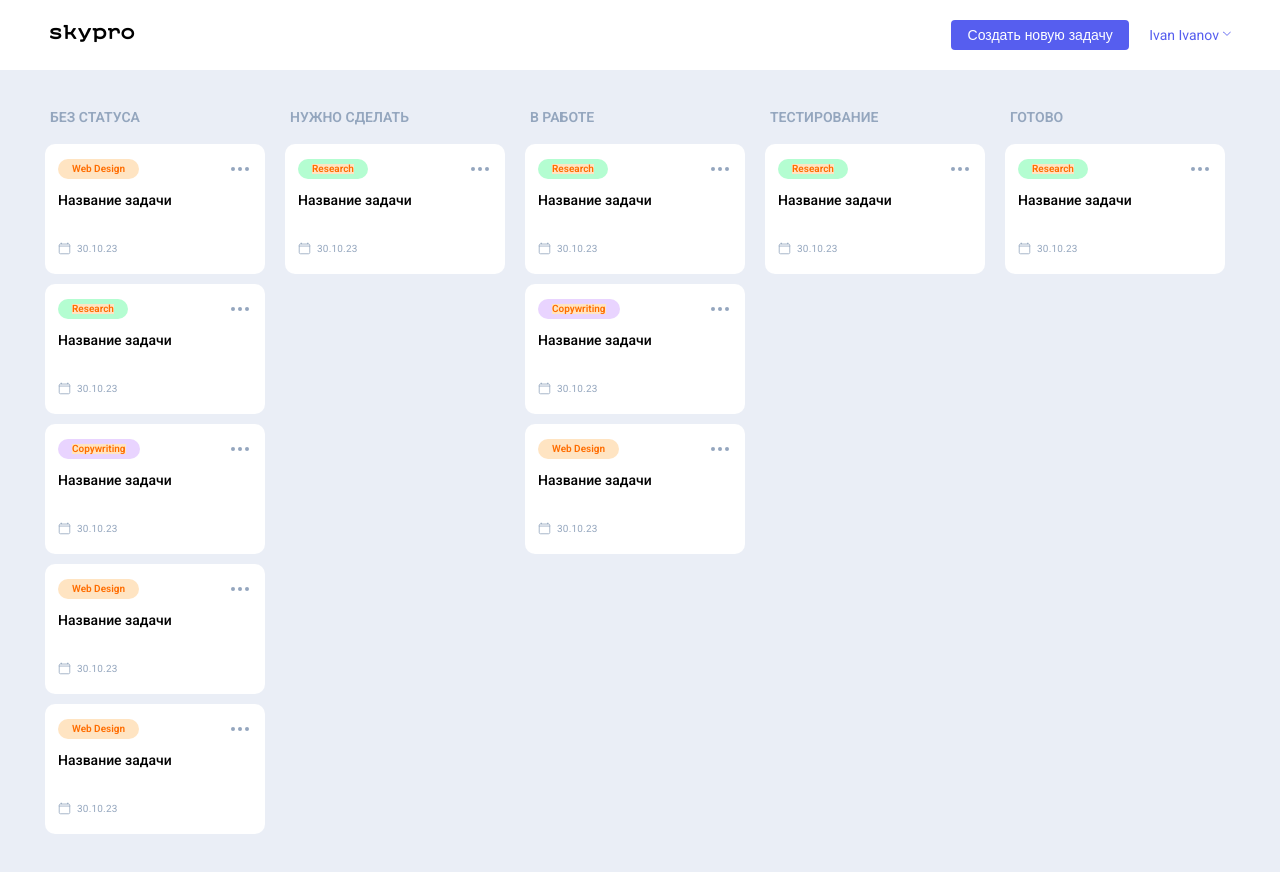
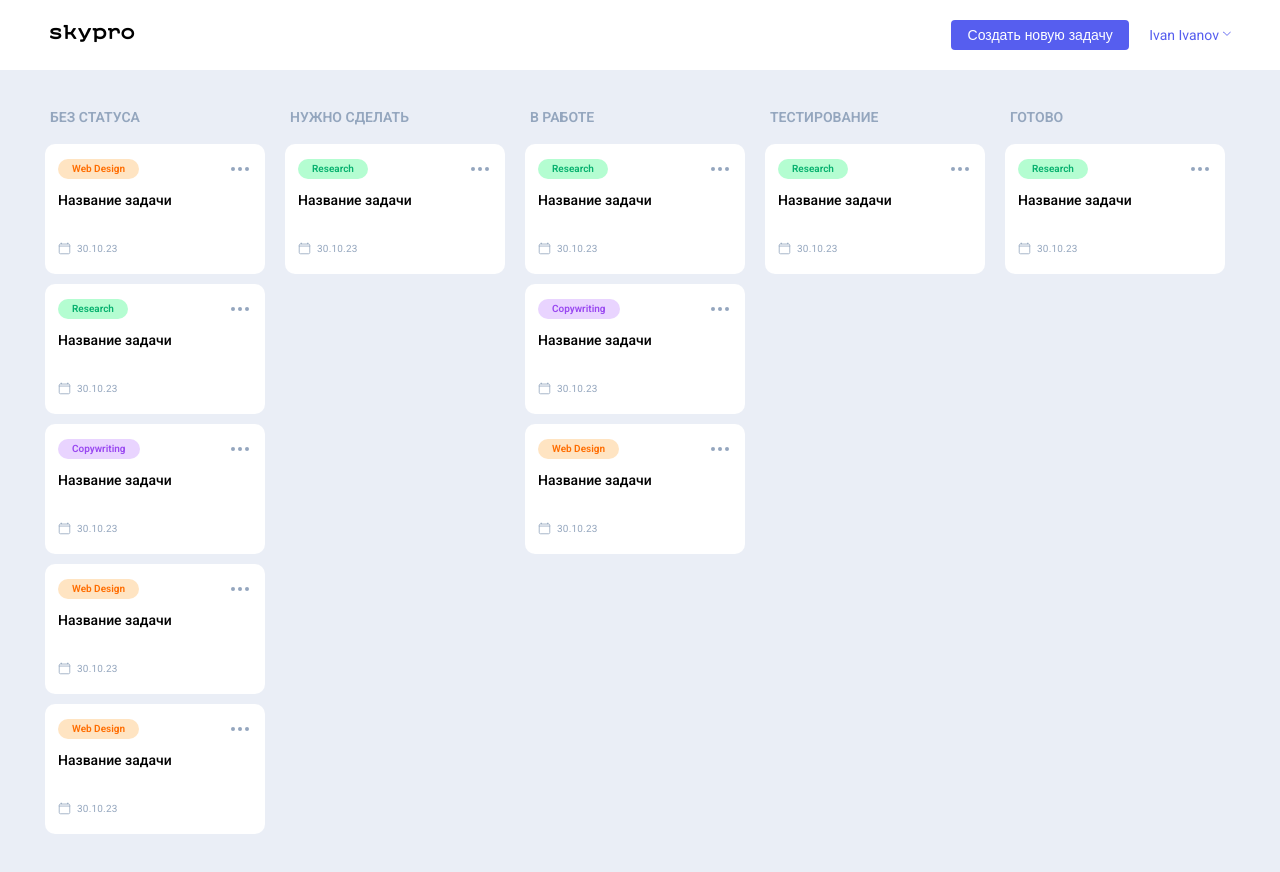
Before and after one commit to kors-ak/skypro-kanban, a React (Vite) app: page / in a window 1280 px wide. Shown: the top 872 px of the page. Built offline with nearby package versions, Linux system fonts and the light colour scheme.

Commit message:
fix: add groupColor class to text in card_theme

```diff
--- a/src/components/Card/Card.jsx
+++ b/src/components/Card/Card.jsx
@@ -4,7 +4,7 @@ const Card = ({ groupColor = "_orange", groupName = "Web Design" }) => {
    <div className="cards__card card">
     <div className="card__group">
      <div className={"card__theme " + groupColor}>
-      <p className="_orange">{groupName}</p>
+      <p className={groupColor}>{groupName}</p>
      </div>
      <a href="#popBrowse" target="_self">
       <div className="card__btn">
```
